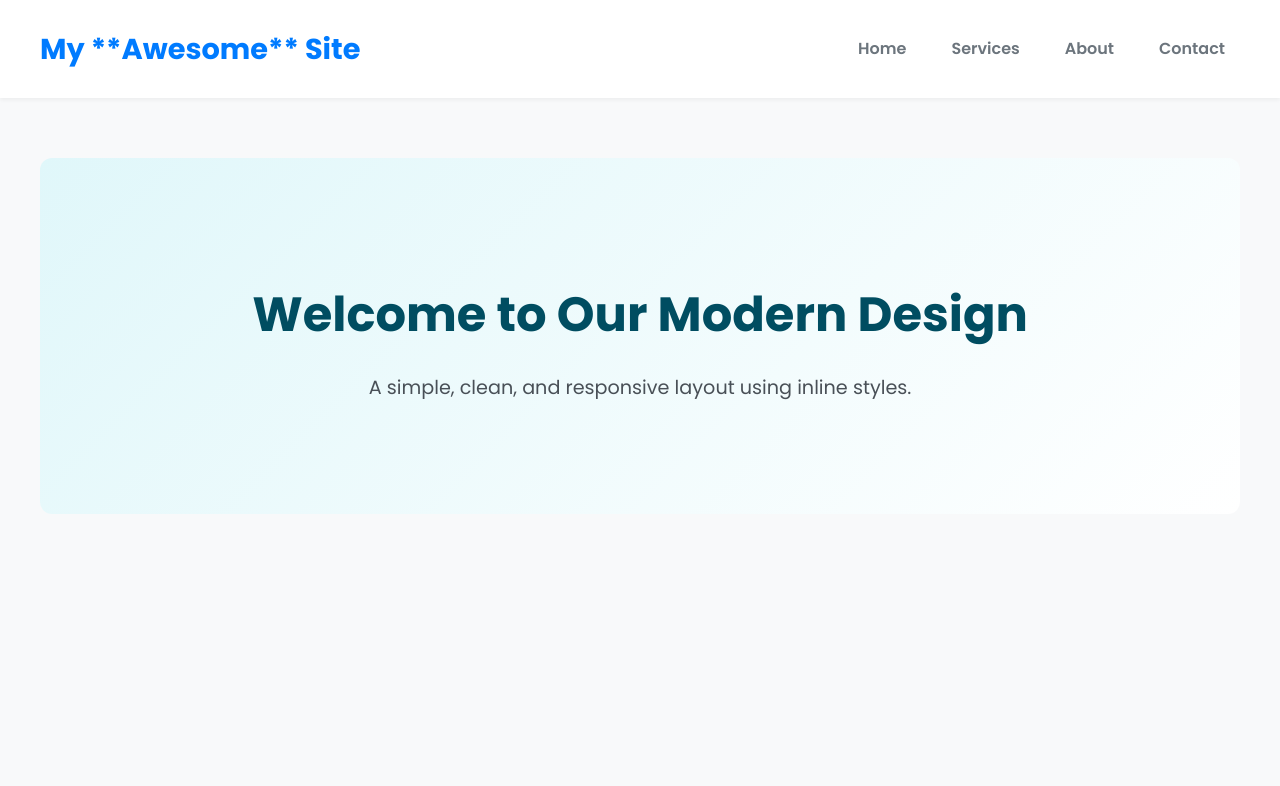
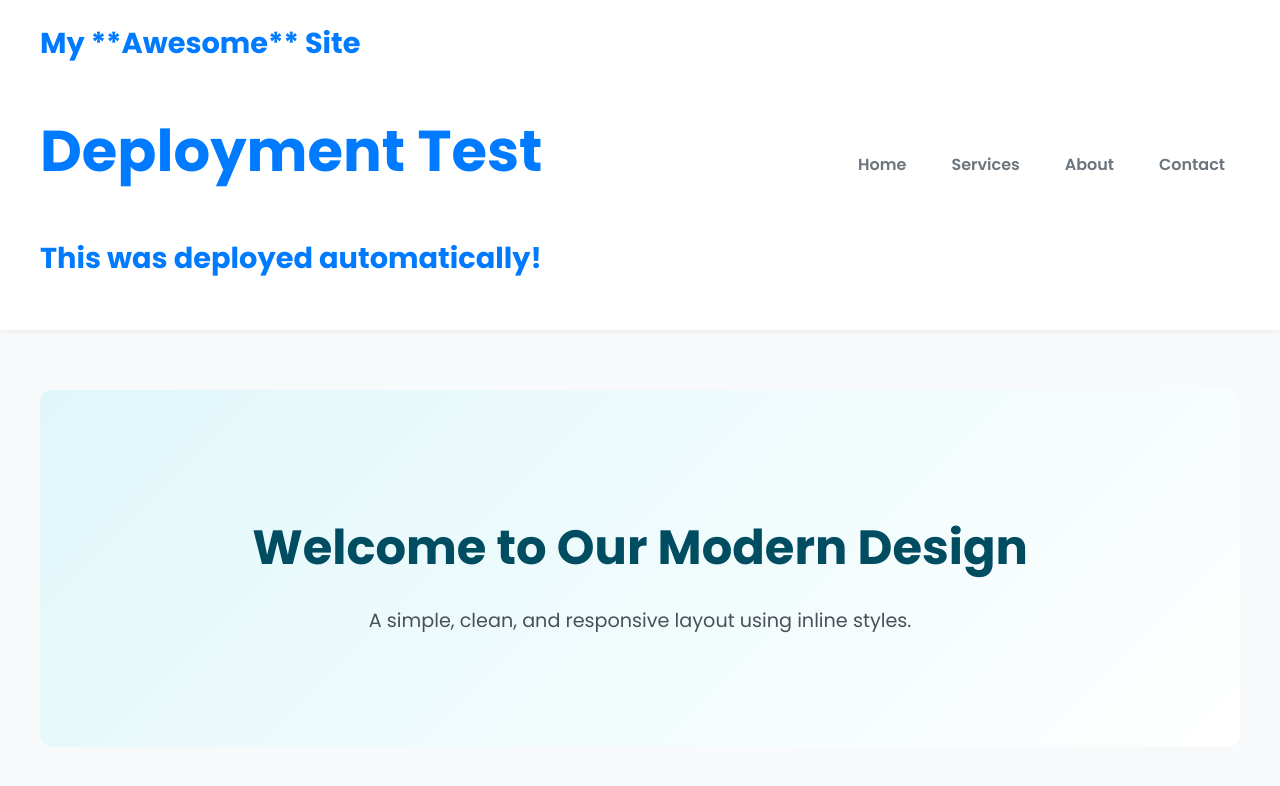
Before and after one commit to vvn-dza/cloudops-ci-cd, a plain HTML site: page index.html in a window 1280 px wide. Drawn offline with Linux system fonts and the light colour scheme.

Commit message:
deployemnt check

```diff
--- a/index.html
+++ b/index.html
@@ -9,7 +9,10 @@
 <body style="font-family: 'Poppins', sans-serif; line-height: 1.6; color: #343a40; background-color: #f8f9fa; margin: 0; padding: 0;">
 
     <header style="background-color: #ffffff; padding: 20px 40px; display: flex; justify-content: space-between; align-items: center; box-shadow: 0 2px 4px rgba(0, 0, 0, 0.05);">
-        <div style="font-size: 1.8rem; font-weight: 700; color: #007BFF;">My **Awesome** Site</div>
+        <div style="font-size: 1.8rem; font-weight: 700; color: #007BFF;">My **Awesome** Site
+            <h1>Deployment Test</h1>
+            <p>This was deployed automatically!</p>
+        </div>
         <nav>
             <ul style="list-style: none; display: flex; padding: 0;">
                 <li style="margin-left: 15px;"><a href="#" style="color: #6C757D; text-decoration: none; font-weight: 600; padding: 10px 15px;">Home</a></li>
```
